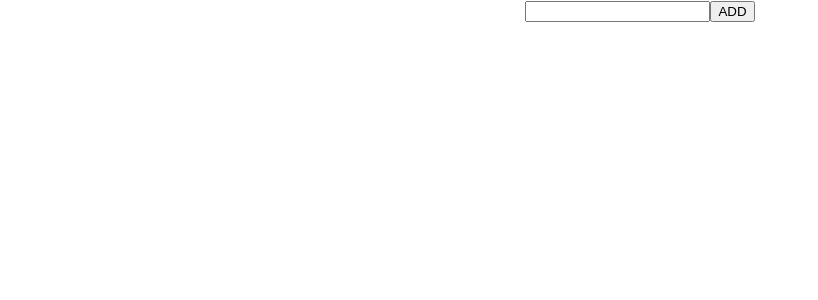
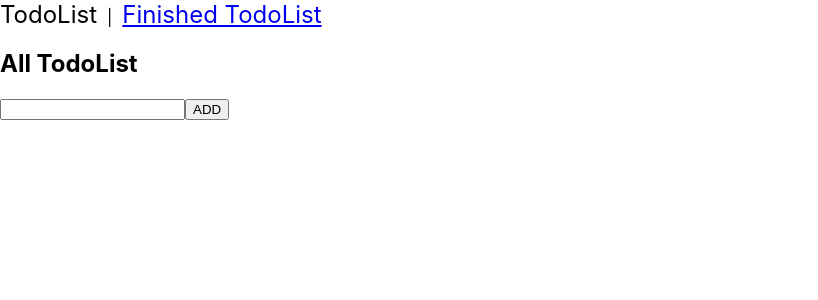
Before and after one commit to xiaoyunlong/todolist, a React (Create React App) app: page / in a window 1280 px wide. Shown: the top 300 px of the page, without its empty margins (0-818 px from the left). Built offline with nearby package versions, Linux system fonts and the light colour scheme.

Commit message:
[todolist][Roy-LeBron] refactor: add TodoListPage component and router navlink

```diff
--- a/src/components/ToDoList/index.jsx
+++ b/src/components/ToDoList/index.jsx
@@ -1,19 +1,20 @@
 import React, { Component } from 'react';
 import { connect } from 'react-redux';
-import ToDoListInput from './../ToDoListInput';
-import ToDoListItem from './../ToDoListItem';
+import TodoListInput from './../TodoListInput';
+import TodoListItem from './../TodoListItem';
 import { deleteToDoItem, achieveTodoItem } from './../../actions'
 import PropTypes from 'prop-types'
 
-class ToDoList extends Component{
+class TodoList extends Component{
 
     render() {
         return (
             <div>
-                <ToDoListInput />
+                <h2>All TodoList</h2>
+                <TodoListInput />
                 {
                     this.props.items.map((item, index) =>
-                        <ToDoListItem key={index} index={index} item={item}
+                        <TodoListItem key={index} index={index} item={item}
                             handleDelete={this.props.deleteToDoItem}
                             handleAchieve={this.props.achieveTodoItem} />)
                 }
@@ -22,7 +23,7 @@ class ToDoList extends Component{
     }
 }
 
-ToDoList.propTypes = {
+TodoList.propTypes = {
     items: PropTypes.array.isRequired
 }
 
@@ -32,4 +33,4 @@ const mapStateToProps = (state) => {
     }
 }
 
-export default connect(mapStateToProps, { deleteToDoItem, achieveTodoItem })(ToDoList);
+export default connect(mapStateToProps, { deleteToDoItem, achieveTodoItem })(TodoList);
--- a/src/components/ToDoListInput/index.jsx
+++ b/src/components/ToDoListInput/index.jsx
@@ -1,8 +1,8 @@
 import React, { Component } from 'react';
-import { addToDoItem } from './../../actions';
+import { addToDoItem } from '../../actions';
 import { connect } from 'react-redux';
 
-class ToDoListInput extends Component{
+class TodoListInput extends Component{
 
     constructor(props) {
         super(props);
@@ -41,4 +41,4 @@ class ToDoListInput extends Component{
     }
 }
 
-export default connect(null, { addToDoItem })(ToDoListInput);
+export default connect(null, { addToDoItem })(TodoListInput);
--- a/src/components/ToDoListItem/index.jsx
+++ b/src/components/ToDoListItem/index.jsx
@@ -1,6 +1,6 @@
 import React, { Component } from 'react';
 
-class ToDoListItem extends Component{
+class TodoListItem extends Component{
 
     constructor(props){
         super(props);
@@ -20,4 +20,4 @@ class ToDoListItem extends Component{
     }
 }
 
-export default ToDoListItem;
+export default TodoListItem;
--- /dev/null
+++ b/src/components/TodoListPage/index.jsx
@@ -0,0 +1,16 @@
+import React, { Component } from 'react';
+import TodoList from './../TodoList'
+
+class TodoListPage extends Component {
+
+    render() {
+        return (
+            <div>
+                <TodoList />
+            </div>
+        );
+    }
+
+}
+
+export default TodoListPage;
--- a/src/routers/index.js
+++ b/src/routers/index.js
@@ -2,12 +2,31 @@ import React from 'react'
 import PropTypes from 'prop-types'
 import { Provider } from 'react-redux'
 import { BrowserRouter, Route } from 'react-router-dom'
-import App from './../App'
+import { NavLink } from 'react-router-dom'
+import TodoListPage from './../components/TodoListPage'
 
 const Router = ({ store }) => (
   <Provider store={store}>
     <BrowserRouter>
-      <Route path="/" component={App} />
+      <NavLink exact
+        style={{fontSize: '24px', marginRight: '10px' }}
+        to="/"
+        activeStyle={{
+          textDecoration: 'none',
+          color: 'black',
+          fontSize: '24px',
+          marginRight: '10px'
+        }} >TodoList</NavLink>
+        |
+      <NavLink exact
+        style={{fontSize: '24px', marginLeft: '10px' }}
+        to="/finished"
+        activeStyle={{
+          textDecoration: 'none',
+          color: 'black',
+          fontSize: '24px'
+        }}>Finished TodoList</NavLink>
+      <Route path="/" component={TodoListPage} />
     </BrowserRouter>
   </Provider>
 )
```
